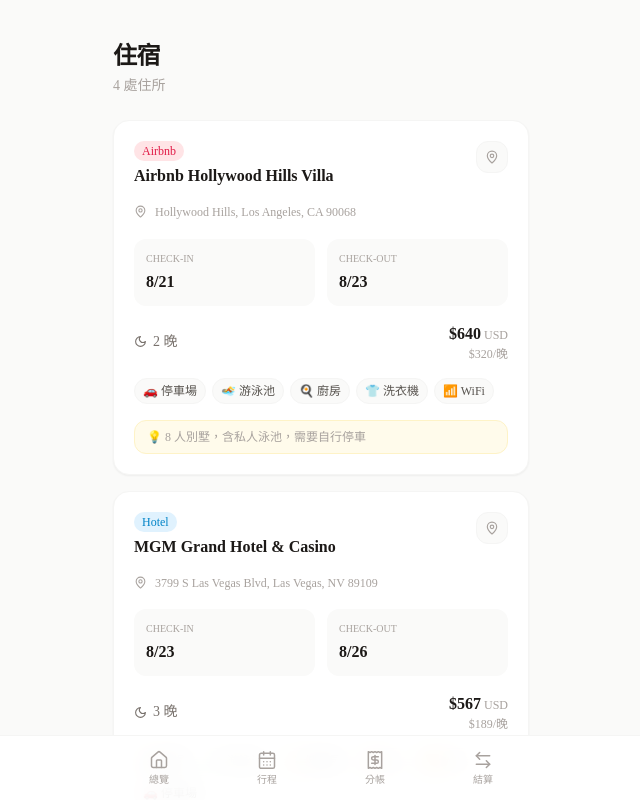
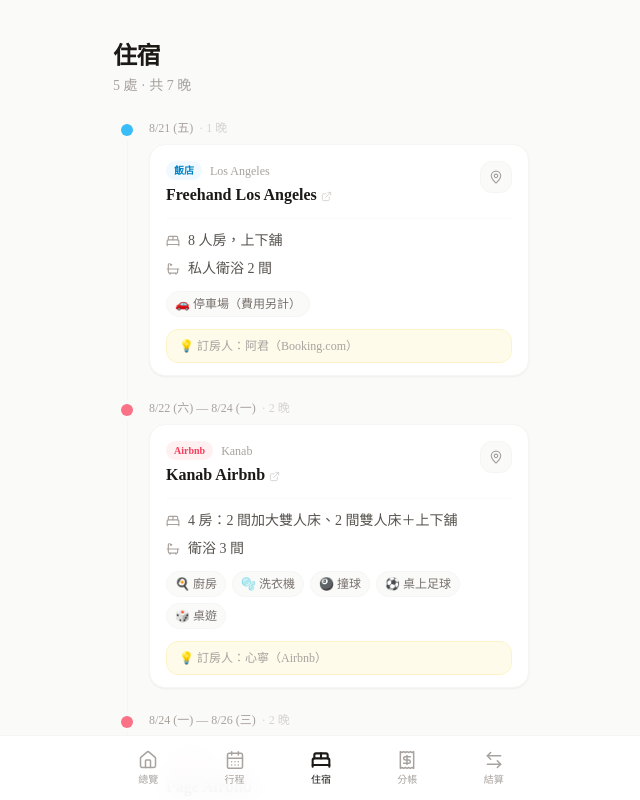
Before and after one commit to orange22396/US_Travel, a Next.js app: page /accommodation in a window 1280 px wide. Shown: the top 800 px of the page, without its empty margins (319-959 px from the left). Built offline with nearby package versions, Linux system fonts and the light colour scheme.

Commit message:
首次部署
首次部署

```diff
--- a/app/accommodation/page.tsx
+++ b/app/accommodation/page.tsx
@@ -1,58 +1,96 @@
-import { MapPin, CalendarDays, Moon, ExternalLink, Wifi, Car, Utensils, Dumbbell } from "lucide-react";
-import { Card, CardContent } from "@/components/ui/card";
-import { Badge } from "@/components/ui/badge";
+import { MapPin, ExternalLink, BedDouble, Bath, UtensilsCrossed } from "lucide-react";
 import accommodations from "@/data/accommodation.json";
 
-const typeColors: Record<string, string> = {
-  Airbnb: "bg-rose-100 text-rose-600",
-  Hotel: "bg-sky-100 text-sky-600",
-  Lodge: "bg-emerald-100 text-emerald-600",
-};
-
-const amenityIcon: Record<string, string> = {
-  WiFi: "📶",
-  停車場: "🚗",
-  游泳池: "🏊",
-  廚房: "🍳",
-  洗衣機: "👕",
-  賭場: "🎰",
-  健身房: "💪",
-  Spa: "💆",
-  餐廳: "🍽️",
-  淋浴間: "🚿",
-  自行車租借: "🚲",
-  "WiFi（有限）": "📶",
-  酒吧: "🍷",
-  行李寄存: "🧳",
-};
+const weekdays = ["日", "一", "二", "三", "四", "五", "六"];
 
 function formatDate(dateStr: string) {
   const d = new Date(dateStr);
-  return `${d.getMonth() + 1}/${d.getDate()}`;
+  return `${d.getMonth() + 1}/${d.getDate()} (${weekdays[d.getDay()]})`;
 }
 
+const typeStyle: Record<string, { bg: string; text: string; dot: string }> = {
+  飯店:   { bg: "bg-sky-50",     text: "text-sky-600",     dot: "bg-sky-400" },
+  Airbnb: { bg: "bg-rose-50",    text: "text-rose-500",    dot: "bg-rose-400" },
+};
+
+const amenityEmoji: Record<string, string> = {
+  廚房: "🍳", 洗衣機: "🫧", 撞球: "🎱", 桌上足球: "⚽️",
+  桌遊: "🎲", 戶外烤肉架: "🔥", "停車場（費用另計）": "🚗",
+};
+
 export default function AccommodationPage() {
+  const total = accommodations.reduce((a, c) => a + c.nights, 0);
+
   return (
-    <div className="px-4 pt-10 pb-4 space-y-6">
-      <div>
+    <div className="px-4 pt-10 pb-4 space-y-2">
+      {/* Header */}
+      <div className="mb-6">
         <h1 className="text-2xl font-bold text-stone-900 tracking-tight">住宿</h1>
-        <p className="text-sm text-stone-400 mt-1">{accommodations.length} 處住所</p>
+        <p className="text-sm text-stone-400 mt-1">{accommodations.length} 處 · 共 {total} 晚</p>
       </div>
 
-      <div className="space-y-4">
-        {accommodations.map((acc) => (
-          <Card key={acc.id}>
-            <CardContent className="pt-5 space-y-4">
-              {/* Header */}
+      {/* Timeline */}
+      <div className="ml-2 space-y-0">
+        {accommodations.map((acc, idx) => {
+          const style = typeStyle[acc.type] ?? typeStyle["飯店"];
+          const isLast = idx === accommodations.length - 1;
+
+          return (
+            <div key={acc.id} className="flex gap-4">
+              {/* Line */}
+              <div className="flex flex-col items-center flex-shrink-0">
+                <div className={`w-3 h-3 rounded-full mt-1 flex-shrink-0 ${style.dot}`} />
+                {!isLast && <div className="w-px flex-1 bg-stone-100 mt-1" />}
+              </div>
+
+              {/* Card */}
+              <div className="pb-6 flex-1">
+                {/* Date */}
+                <p className="text-xs text-stone-400 font-medium mb-2">
+                  {formatDate(acc.checkIn)}
+                  {acc.nights > 1 && ` — ${formatDate(acc.checkOut)}`}
+                  <span className="ml-1.5 text-stone-300">· {acc.nights} 晚</span>
+                </p>
+
+                <div className="bg-white border border-stone-100 rounded-2xl shadow-sm overflow-hidden">
+                  {/* Card Header */}
+                  <div className="p-4 pb-3">
                     <div className="flex items-start justify-between gap-2">
-                <div className="flex-1">
-                  <div className="flex items-center gap-2 flex-wrap mb-1">
-                    <span className={`text-xs font-medium rounded-full px-2 py-0.5 ${typeColors[acc.type] ?? "bg-stone-100 text-stone-600"}`}>
+                      <div className="flex-1 min-w-0">
+                        <div className="flex items-center gap-2 mb-1">
+                          <span className={`text-[10px] font-semibold px-2 py-0.5 rounded-full ${style.bg} ${style.text}`}>
                             {acc.type}
                           </span>
+                          <span className="text-xs text-stone-400">{acc.location}</span>
                         </div>
-                  <h2 className="font-semibold text-stone-900 leading-snug">{acc.name}</h2>
+                        <h2 className="font-semibold text-stone-900 text-base leading-snug">
+                          {acc.websiteUrl ? (
+                            <a
+                              href={acc.websiteUrl}
+                              target="_blank"
+                              rel="noopener noreferrer"
+                              className="hover:underline underline-offset-2 decoration-stone-300"
+                            >
+                              {acc.name}
+                              <ExternalLink size={11} className="inline ml-1 text-stone-300" />
+                            </a>
+                          ) : acc.airbnbUrl ? (
+                            <a
+                              href={acc.airbnbUrl}
+                              target="_blank"
+                              rel="noopener noreferrer"
+                              className="hover:underline underline-offset-2 decoration-stone-300"
+                            >
+                              {acc.name}
+                              <ExternalLink size={11} className="inline ml-1 text-stone-300" />
+                            </a>
+                          ) : (
+                            acc.name
+                          )}
+                        </h2>
                       </div>
+                      {/* Map button */}
+                      {acc.mapUrl && (
                         <a
                           href={acc.mapUrl}
                           target="_blank"
@@ -61,57 +99,54 @@
                         >
                           <MapPin size={14} />
                         </a>
-              </div>
-
-              {/* Address */}
-              <div className="flex items-start gap-2 text-stone-400">
-                <MapPin size={13} className="mt-0.5 flex-shrink-0" />
-                <p className="text-xs leading-relaxed">{acc.address}</p>
-              </div>
-
-              {/* Dates */}
-              <div className="grid grid-cols-2 gap-3">
-                <div className="bg-stone-50 rounded-xl p-3">
-                  <p className="text-[10px] text-stone-400 font-medium mb-1">CHECK-IN</p>
-                  <p className="font-semibold text-stone-900">{formatDate(acc.checkIn)}</p>
-                </div>
-                <div className="bg-stone-50 rounded-xl p-3">
-                  <p className="text-[10px] text-stone-400 font-medium mb-1">CHECK-OUT</p>
-                  <p className="font-semibold text-stone-900">{formatDate(acc.checkOut)}</p>
+                      )}
                     </div>
                   </div>
 
-              {/* Nights & Price */}
-              <div className="flex items-center justify-between text-sm">
-                <div className="flex items-center gap-1.5 text-stone-500">
-                  <Moon size={13} />
-                  <span>{acc.nights} 晚</span>
+                  {/* Divider */}
+                  <div className="h-px bg-stone-50 mx-4" />
+
+                  {/* Room info */}
+                  <div className="px-4 py-3 space-y-2">
+                    <div className="flex items-center gap-2 text-sm text-stone-600">
+                      <BedDouble size={14} className="text-stone-400 flex-shrink-0" />
+                      <span>{acc.roomInfo}</span>
                     </div>
-                <div className="text-right">
-                  <span className="font-bold text-stone-900 text-base">${acc.totalPrice.toLocaleString()}</span>
-                  <span className="text-stone-400 text-xs"> USD</span>
-                  <p className="text-xs text-stone-400">${acc.pricePerNight}/晚</p>
+                    <div className="flex items-center gap-2 text-sm text-stone-600">
+                      <Bath size={14} className="text-stone-400 flex-shrink-0" />
+                      <span>{acc.bathroom}</span>
                     </div>
                   </div>
 
                   {/* Amenities */}
+                  {acc.amenities.length > 0 && (
+                    <div className="px-4 pb-3">
                       <div className="flex flex-wrap gap-1.5">
                         {acc.amenities.map((a) => (
-                  <span key={a} className="text-xs bg-stone-50 border border-stone-100 rounded-lg px-2 py-1 text-stone-600">
-                    {amenityIcon[a] ?? "•"} {a}
+                          <span
+                            key={a}
+                            className="text-xs bg-stone-50 border border-stone-100 rounded-lg px-2 py-1 text-stone-500"
+                          >
+                            {amenityEmoji[a] ?? "•"} {a}
                           </span>
                         ))}
                       </div>
+                    </div>
+                  )}
 
                   {/* Note */}
                   {acc.note && (
+                    <div className="px-4 pb-3">
                       <p className="text-xs text-stone-400 bg-amber-50 border border-amber-100 rounded-xl px-3 py-2">
                         💡 {acc.note}
                       </p>
+                    </div>
                   )}
-            </CardContent>
-          </Card>
-        ))}
+                </div>
+              </div>
+            </div>
+          );
+        })}
       </div>
     </div>
   );
--- a/components/bottom-nav.tsx
+++ b/components/bottom-nav.tsx
@@ -2,12 +2,13 @@
 
 import Link from "next/link";
 import { usePathname } from "next/navigation";
-import { Home, CalendarDays, Receipt, ArrowLeftRight } from "lucide-react";
+import { Home, CalendarDays, BedDouble, Receipt, ArrowLeftRight } from "lucide-react";
 import { cn } from "@/lib/utils";
 
 const navItems = [
   { href: "/", icon: Home, label: "總覽" },
   { href: "/itinerary", icon: CalendarDays, label: "行程" },
+  { href: "/accommodation", icon: BedDouble, label: "住宿" },
   { href: "/expenses", icon: Receipt, label: "分帳" },
   { href: "/settlement", icon: ArrowLeftRight, label: "結算" },
 ];
--- a/data/accommodation.json
+++ b/data/accommodation.json
@@ -1,58 +1,82 @@
 [
   {
     "id": 1,
-    "name": "Airbnb Hollywood Hills Villa",
-    "type": "Airbnb",
-    "address": "Hollywood Hills, Los Angeles, CA 90068",
     "checkIn": "2026-08-21",
-    "checkOut": "2026-08-23",
-    "nights": 2,
-    "pricePerNight": 320,
-    "totalPrice": 640,
-    "mapUrl": "https://maps.google.com/?q=Hollywood+Hills+Los+Angeles",
-    "amenities": ["停車場", "游泳池", "廚房", "洗衣機", "WiFi"],
-    "note": "8 人別墅，含私人泳池，需要自行停車"
+    "checkOut": "2026-08-22",
+    "nights": 1,
+    "location": "Los Angeles",
+    "type": "飯店",
+    "name": "Freehand Los Angeles",
+    "roomInfo": "8 人房，上下舖",
+    "bathroom": "私人衛浴 2 間",
+    "amenities": ["停車場（費用另計）"],
+    "note": "訂房人：阿君（Booking.com）",
+    "websiteUrl": "https://freehandhotels.com/los-angeles/flexible-rate-with-overnight-parking/",
+    "mapUrl": "https://maps.app.goo.gl/T2x1aRzAu1betV6B8",
+    "airbnbUrl": ""
   },
   {
     "id": 2,
-    "name": "MGM Grand Hotel & Casino",
-    "type": "Hotel",
-    "address": "3799 S Las Vegas Blvd, Las Vegas, NV 89109",
-    "checkIn": "2026-08-23",
-    "checkOut": "2026-08-26",
-    "nights": 3,
-    "pricePerNight": 189,
-    "totalPrice": 567,
-    "mapUrl": "https://maps.google.com/?q=MGM+Grand+Las+Vegas",
-    "amenities": ["賭場", "游泳池", "健身房", "Spa", "WiFi", "停車場"],
-    "note": "4 間雙人房，需要自費停車費 $18/晚"
+    "checkIn": "2026-08-22",
+    "checkOut": "2026-08-24",
+    "nights": 2,
+    "location": "Kanab",
+    "type": "Airbnb",
+    "name": "Kanab Airbnb",
+    "roomInfo": "4 房：2 間加大雙人床、2 間雙人床＋上下舖",
+    "bathroom": "衛浴 3 間",
+    "amenities": ["廚房", "洗衣機", "撞球", "桌上足球", "桌遊"],
+    "note": "訂房人：心寧（Airbnb）",
+    "websiteUrl": "",
+    "mapUrl": "https://maps.app.goo.gl/gaJ71ywT3RQMHDf56",
+    "airbnbUrl": "https://www.airbnb.com.tw/rooms/49836897?adults=8&check_in=2026-08-22&check_out=2026-08-24"
   },
   {
     "id": 3,
-    "name": "Half Dome Village (Curry Village)",
-    "type": "Lodge",
-    "address": "Yosemite Valley, Yosemite National Park, CA 95389",
-    "checkIn": "2026-08-26",
-    "checkOut": "2026-08-28",
+    "checkIn": "2026-08-24",
+    "checkOut": "2026-08-26",
     "nights": 2,
-    "pricePerNight": 145,
-    "totalPrice": 290,
-    "mapUrl": "https://maps.google.com/?q=Half+Dome+Village+Yosemite",
-    "amenities": ["餐廳", "淋浴間", "自行車租借", "WiFi（有限）"],
-    "note": "4 間木屋小屋，公園內住宿，需提前半年以上預約"
+    "location": "Page",
+    "type": "Airbnb",
+    "name": "Page Airbnb",
+    "roomInfo": "4 房：3 間雙人床、1 間上下舖＋沙發床",
+    "bathroom": "衛浴 2 間",
+    "amenities": ["廚房", "洗衣機", "戶外烤肉架"],
+    "note": "訂房人：心寧（Airbnb）",
+    "websiteUrl": "",
+    "mapUrl": "https://maps.app.goo.gl/cLTnEq8MVAkhz6kP6",
+    "airbnbUrl": "https://www.airbnb.com.tw/rooms/48651480?adults=8&check_in=2026-08-24&check_out=2026-08-26"
   },
   {
     "id": 4,
-    "name": "Hotel Zeppelin San Francisco",
-    "type": "Hotel",
-    "address": "545 Post St, San Francisco, CA 94102",
-    "checkIn": "2026-08-28",
-    "checkOut": "2026-08-29",
+    "checkIn": "2026-08-26",
+    "checkOut": "2026-08-27",
     "nights": 1,
-    "pricePerNight": 275,
-    "totalPrice": 275,
-    "mapUrl": "https://maps.google.com/?q=Hotel+Zeppelin+San+Francisco",
-    "amenities": ["健身房", "酒吧", "WiFi", "行李寄存"],
-    "note": "聯合廣場附近，地點超便利，近市場街"
+    "location": "Grand Canyon",
+    "type": "飯店",
+    "name": "Kachina Lodge",
+    "roomInfo": "2 間四人房",
+    "bathroom": "衛浴 2 間",
+    "amenities": [],
+    "note": "訂房人：心寧（官網）",
+    "websiteUrl": "https://www.grandcanyonlodges.com/lodging/kachina-lodge/",
+    "mapUrl": "https://maps.app.goo.gl/iGxfcSrR5NRP15pbA",
+    "airbnbUrl": ""
+  },
+  {
+    "id": 5,
+    "checkIn": "2026-08-27",
+    "checkOut": "2026-08-28",
+    "nights": 1,
+    "location": "Las Vegas",
+    "type": "飯店",
+    "name": "The Venetian Las Vegas",
+    "roomInfo": "2 間四人房",
+    "bathroom": "衛浴 2 間",
+    "amenities": [],
+    "note": "訂房人：許娘（Agoda）",
+    "websiteUrl": "https://www.venetianlasvegas.com/",
+    "mapUrl": "https://maps.app.goo.gl/QXcUrH9mrjnwGHpD9",
+    "airbnbUrl": ""
   }
 ]
--- a/data/trip.json
+++ b/data/trip.json
@@ -1,7 +1,7 @@
 {
   "name": "2026 美西旅遊",
   "startDate": "2026-08-21",
-  "endDate": "2026-08-29",
+  "endDate": "2026-08-28",
   "members": ["阿丁", "阿君", "委員", "許娘", "豪豪", "茜茜", "心寧", "米雪兒"],
   "currency": "USD",
   "coverEmoji": "🌴"
```
Also changed, not shown: data/itinerary.json (+162 -125 lines). Lines whose indentation alone changed are shown as unchanged.
